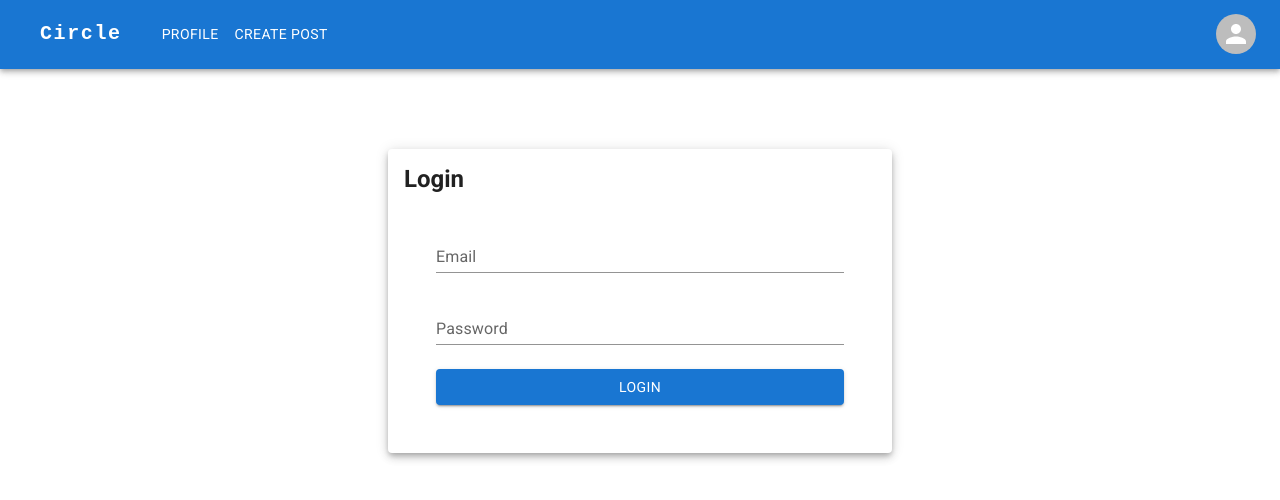
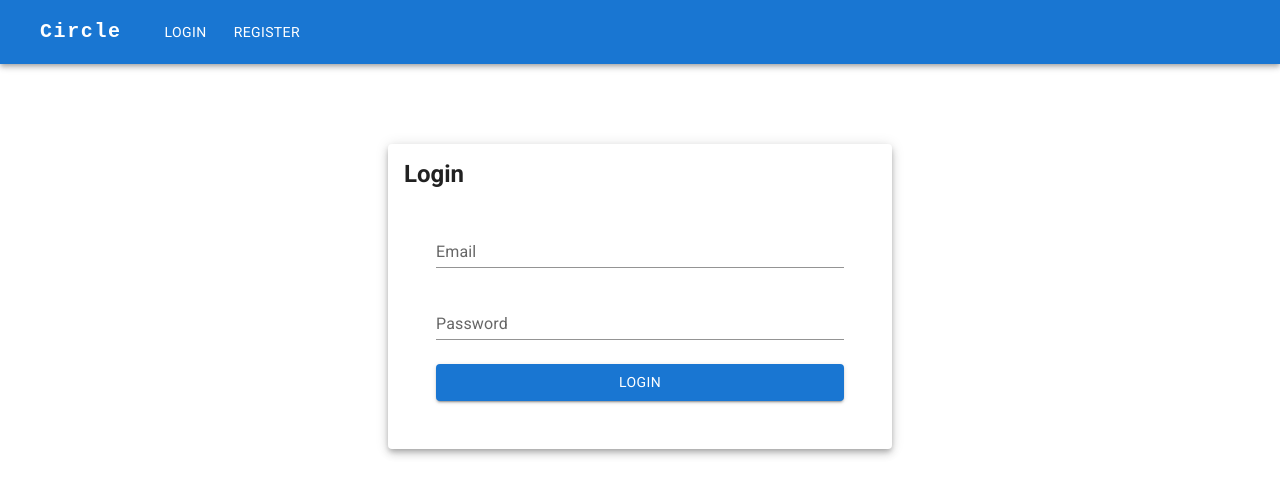
Before and after one commit to devMohamed-Hassan/Circle-App, a Next.js app: page /login in a window 1280 px wide. Shown: the top 500 px of the page. Built offline with nearby package versions, Linux system fonts and the light colour scheme; some icons are missing; what @mui/material-nextjs would draw is missing.

Commit message:
feat: add auth logic to Navbar

```diff
--- a/src/app/_navbar/page.tsx
+++ b/src/app/_navbar/page.tsx
@@ -14,8 +14,13 @@ import Tooltip from "@mui/material/Tooltip";
 import MenuItem from "@mui/material/MenuItem";
 import AdbIcon from "@mui/icons-material/Adb";
 import Link from "next/link";
+import { useDispatch, useSelector } from "react-redux";
+import { RootState } from "../_redux/store";
+import { useRouter } from "next/navigation";
+import { removeToken, setToken } from "../_redux/authSlice";
 
 function Navbar() {
+  const [mounted, setMounted] = React.useState(false);
   const [anchorElNav, setAnchorElNav] = React.useState<null | HTMLElement>(
     null
   );
@@ -23,20 +28,37 @@ function Navbar() {
     null
   );
 
+  const dispatch = useDispatch();
+  const router = useRouter();
+  const { token } = useSelector((state: RootState) => state.authReducer);
+  const isAuthenticated = Boolean(token);
+
+  React.useEffect(() => {
+    setMounted(true);
+    const storedToken = localStorage.getItem("userToken");
+    if (storedToken && !token) {
+      dispatch(setToken(storedToken));
+    }
+  }, [dispatch, token]);
+
+  if (!mounted) return null;
+
+  const logout = () => {
+    handleCloseUserMenu();
+    dispatch(removeToken());
+    router.push("/login");
+  };
+
   const handleOpenNavMenu = (event: React.MouseEvent<HTMLElement>) => {
     setAnchorElNav(event.currentTarget);
   };
+
   const handleOpenUserMenu = (event: React.MouseEvent<HTMLElement>) => {
     setAnchorElUser(event.currentTarget);
   };
 
-  const handleCloseNavMenu = () => {
-    setAnchorElNav(null);
-  };
-
-  const handleCloseUserMenu = () => {
-    setAnchorElUser(null);
-  };
+  const handleCloseNavMenu = () => setAnchorElNav(null);
+  const handleCloseUserMenu = () => setAnchorElUser(null);
 
   return (
     <AppBar position="static">
@@ -60,31 +82,14 @@ function Navbar() {
           </Typography>
 
           <Box sx={{ flexGrow: 1, display: { xs: "flex", md: "none" } }}>
-            <IconButton
-              size="large"
-              aria-label="account of current user"
-              aria-controls="menu-appbar"
-              aria-haspopup="true"
-              onClick={handleOpenNavMenu}
-              color="inherit"
-            >
+            <IconButton onClick={handleOpenNavMenu} color="inherit">
               <MenuIcon />
             </IconButton>
+            {isAuthenticated && (
               <Menu
-              id="menu-appbar"
                 anchorEl={anchorElNav}
-              anchorOrigin={{
-                vertical: "bottom",
-                horizontal: "left",
-              }}
-              keepMounted
-              transformOrigin={{
-                vertical: "top",
-                horizontal: "left",
-              }}
                 open={Boolean(anchorElNav)}
                 onClose={handleCloseNavMenu}
-              sx={{ display: { xs: "block", md: "none" } }}
               >
                 <MenuItem
                   onClick={handleCloseNavMenu}
@@ -93,7 +98,6 @@ function Navbar() {
                 >
                   <Typography textAlign="center">Profile</Typography>
                 </MenuItem>
-
                 <MenuItem
                   onClick={handleCloseNavMenu}
                   component={Link}
@@ -102,7 +106,9 @@ function Navbar() {
                   <Typography textAlign="center">Create Post</Typography>
                 </MenuItem>
               </Menu>
+            )}
           </Box>
+
           <AdbIcon sx={{ display: { xs: "flex", md: "none" }, mr: 1 }} />
           <Typography
             variant="h5"
@@ -120,60 +126,68 @@ function Navbar() {
           >
             <Link href={"/"}>Circle</Link>
           </Typography>
+
+          {isAuthenticated && (
             <Box sx={{ flexGrow: 1, display: { xs: "none", md: "flex" } }}>
-            <Button
-              component={Link}
-              href="/profile"
-              sx={{ my: 2, color: "white", display: "block" }}
-            >
+              <Button component={Link} href="/profile" sx={{ color: "white" }}>
                 Profile
               </Button>
-
               <Button
                 component={Link}
                 href="/createpost"
-              sx={{ my: 2, color: "white", display: "block" }}
+                sx={{ color: "white" }}
               >
                 Create Post
               </Button>
             </Box>
+          )}
+
           <Box sx={{ flexGrow: 0 }}>
+            {isAuthenticated ? (
               <Tooltip title="Open settings">
                 <IconButton onClick={handleOpenUserMenu} sx={{ p: 0 }}>
-                <Avatar alt="Remy Sharp" src="" />
+                  <Avatar alt="User Avatar" src="" />
                 </IconButton>
               </Tooltip>
+            ) : (
+              <Box sx={{ display: { xs: "none", md: "flex" }, gap: 1 }}>
+                <Button component={Link} href="/login" sx={{ color: "white" }}>
+                  Login
+                </Button>
+                <Button
+                  component={Link}
+                  href="/register"
+                  sx={{ color: "white" }}
+                >
+                  Register
+                </Button>
+              </Box>
+            )}
+
             <Menu
-              sx={{ mt: "45px" }}
-              id="menu-appbar"
               anchorEl={anchorElUser}
-              anchorOrigin={{
-                vertical: "top",
-                horizontal: "right",
-              }}
-              keepMounted
-              transformOrigin={{
-                vertical: "top",
-                horizontal: "right",
-              }}
               open={Boolean(anchorElUser)}
               onClose={handleCloseUserMenu}
+              sx={{ mt: "45px" }}
             >
+              {isAuthenticated ? (
+                <MenuItem onClick={logout}>
+                  <Typography textAlign="center">Logout</Typography>
+                </MenuItem>
+              ) : (
+                <Box>
                   <MenuItem onClick={handleCloseUserMenu}>
-                <Typography sx={{ textAlign: "center" }}>
-                  <Link href={"/login"}>Login</Link>
+                    <Typography textAlign="center">
+                      <Link href="/login">Login</Link>
                     </Typography>
                   </MenuItem>
                   <MenuItem onClick={handleCloseUserMenu}>
-                <Typography sx={{ textAlign: "center" }}>
-                  <Link href={"/register"}>Register</Link>
+                    <Typography textAlign="center">
+                      <Link href="/register">Register</Link>
                     </Typography>
                   </MenuItem>
-              <MenuItem onClick={handleCloseUserMenu}>
-                <Typography sx={{ textAlign: "center" }}>
-                  <Link href={"/logout"}>Logout</Link>
-                </Typography>
-              </MenuItem>
+                </Box>
+              )}
             </Menu>
           </Box>
         </Toolbar>
@@ -181,4 +195,5 @@ function Navbar() {
     </AppBar>
   );
 }
+
 export default Navbar;
--- a/src/app/layout.tsx
+++ b/src/app/layout.tsx
@@ -19,12 +19,12 @@ export default function RootLayout({ children }: { children: ReactNode }) {
   return (
     <html lang="en">
       <body
-        style={{ fontFamily: roboto.style.fontFamily, backgroundColor: "#fff" }}
+        style={{ fontFamily: roboto.style.fontFamily }}
       >
         <Provider store={store}>
           <AppRouterCacheProvider>
             <Navbar />
-            <Container maxWidth="sm" sx={{ mt: 10 }}>
+            <Container maxWidth="sm" sx={{ mt: 10, color: "#000000" }}>
               {children}
               <Toaster />
             </Container>
--- a/src/app/login/page.tsx
+++ b/src/app/login/page.tsx
@@ -5,12 +5,14 @@ import { useFormik } from "formik";
 import { useDispatch, useSelector } from "react-redux";
 import { RootState } from "../_redux/store";
 import { setDone, setError, setLoading, setToken } from "../_redux/authSlice";
+import { useRouter } from "next/navigation";
 
 export default function Login() {
   const isLoading = useSelector(
     (store: RootState) => store.authReducer.isLoading
   );
   const dispatch = useDispatch();
+  const router = useRouter();
 
   async function login(values: { email: string; password: string }) {
     try {
@@ -33,8 +35,10 @@ export default function Login() {
         dispatch(setError(data.message || "Login failed"));
         return;
       }
-
       dispatch(setToken(data.token));
+      setTimeout(() => {
+        router.push("/");
+      }, 2000);
     } catch (err: any) {
       dispatch(setError(err.message || "Unknown error"));
     } finally {
```
Lines whose indentation alone changed are shown as unchanged.
